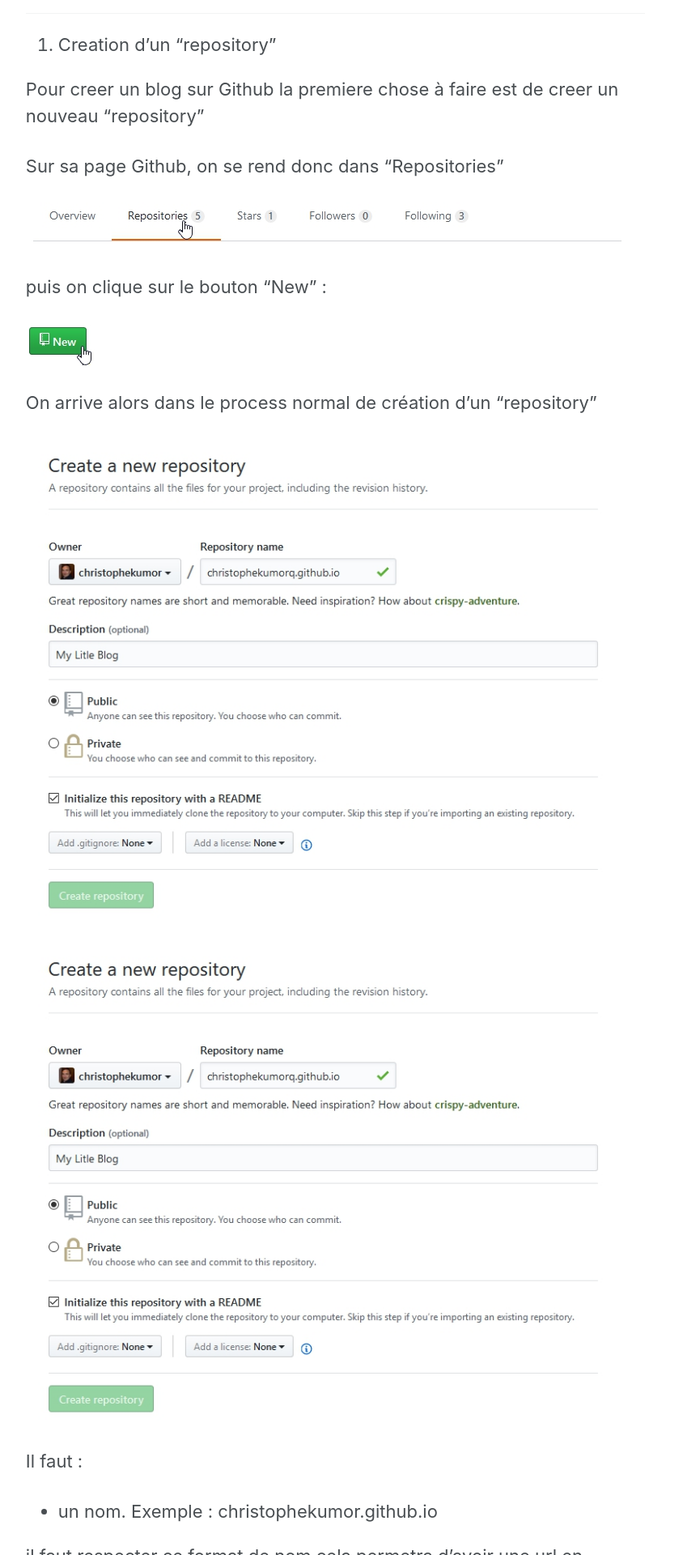
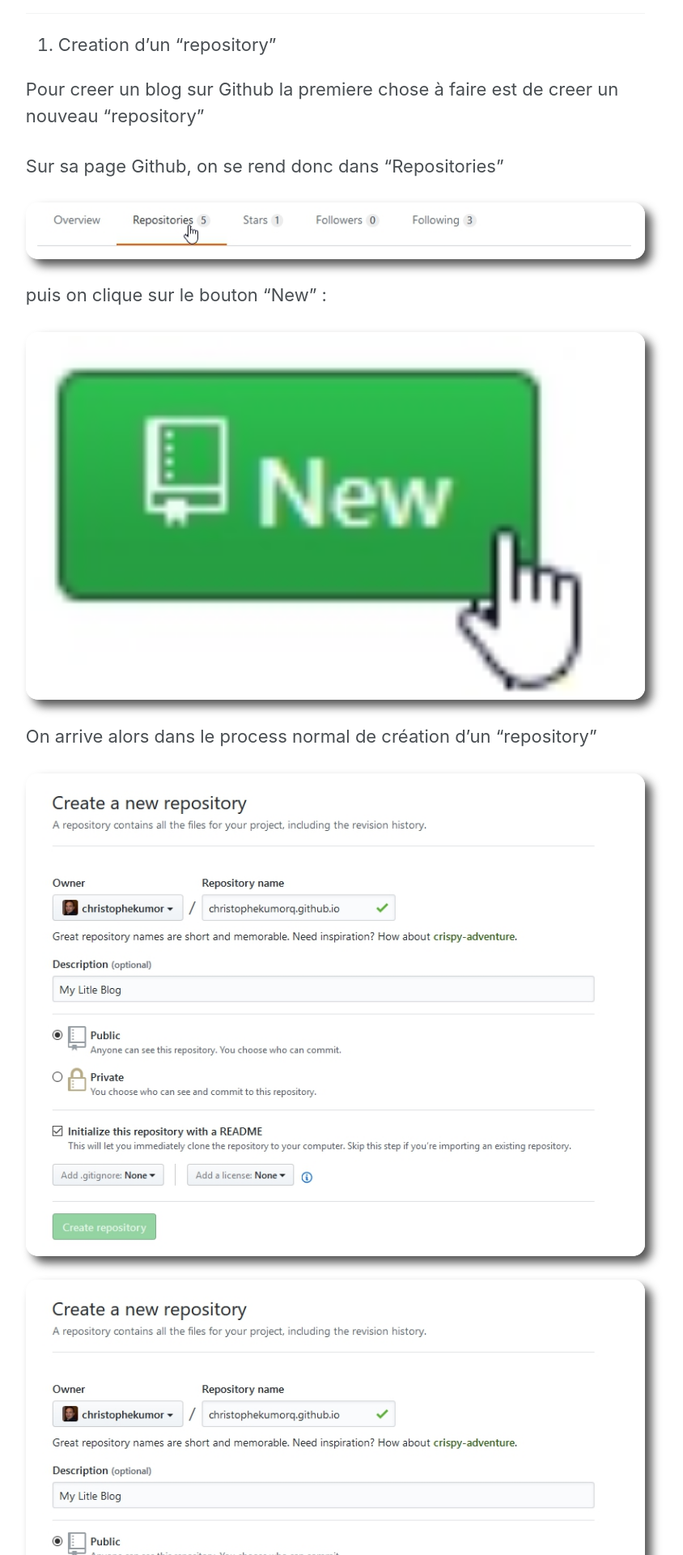
Before and after one commit to christophekumor/christophekumor.github.io, a Jekyll site: the page built from _posts/2017/2017-04-28-GitHubBlogInstall.md, in a window 1280 px wide. Shown: the part 903-2823 px from the top of the page at 81% size, without its empty margins (252-1096 px from the left). Built offline with Jekyll 4.4.1, drawn with Linux system fonts in a browser that asks for light colours; emoji names are drawn with the system emoji font; comment, search, counter and statistics services are not loaded.

Commit message:
add img css

```diff
--- a/_sass/minimal-mistakes/_base.scss
+++ b/_sass/minimal-mistakes/_base.scss
@@ -196,13 +196,8 @@
 
   img {
     width: 100%;
-    border-radius: $border-radius;
     -webkit-transition: $global-transition;
     transition: $global-transition;
-      border: 5px solid #fff;
-  -moz-box-shadow: 8px 8px 12px #aaa;
-  -webkit-box-shadow: 8px 8px 12px #aaa;
-  box-shadow: 8px 8px 12px #555;
   }
 
   > a {
--- a/_sass/minimal-mistakes/_page.scss
+++ b/_sass/minimal-mistakes/_page.scss
@@ -51,6 +51,17 @@
 }
 
 .page__content {
+
+  img {
+    width: 100%;
+    border-radius: $border-radius;
+    -webkit-transition: $global-transition;
+    transition: $global-transition;
+      border: 5px solid #fff;
+  -moz-box-shadow: 8px 8px 12px #aaa;
+  -webkit-box-shadow: 8px 8px 12px #aaa;
+  box-shadow: 8px 8px 12px #555;
+  }
 
   h2 {
     padding-bottom: 0.5em;
```
